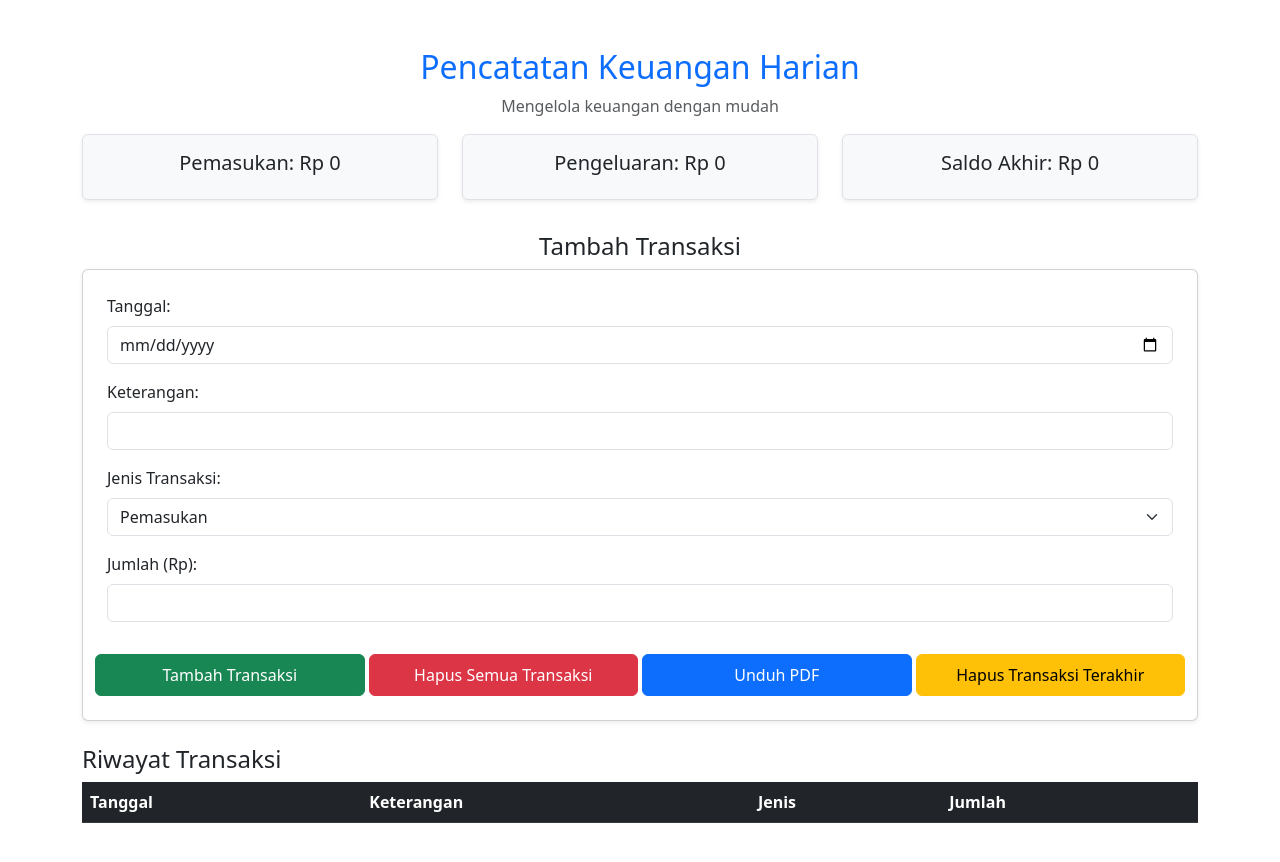
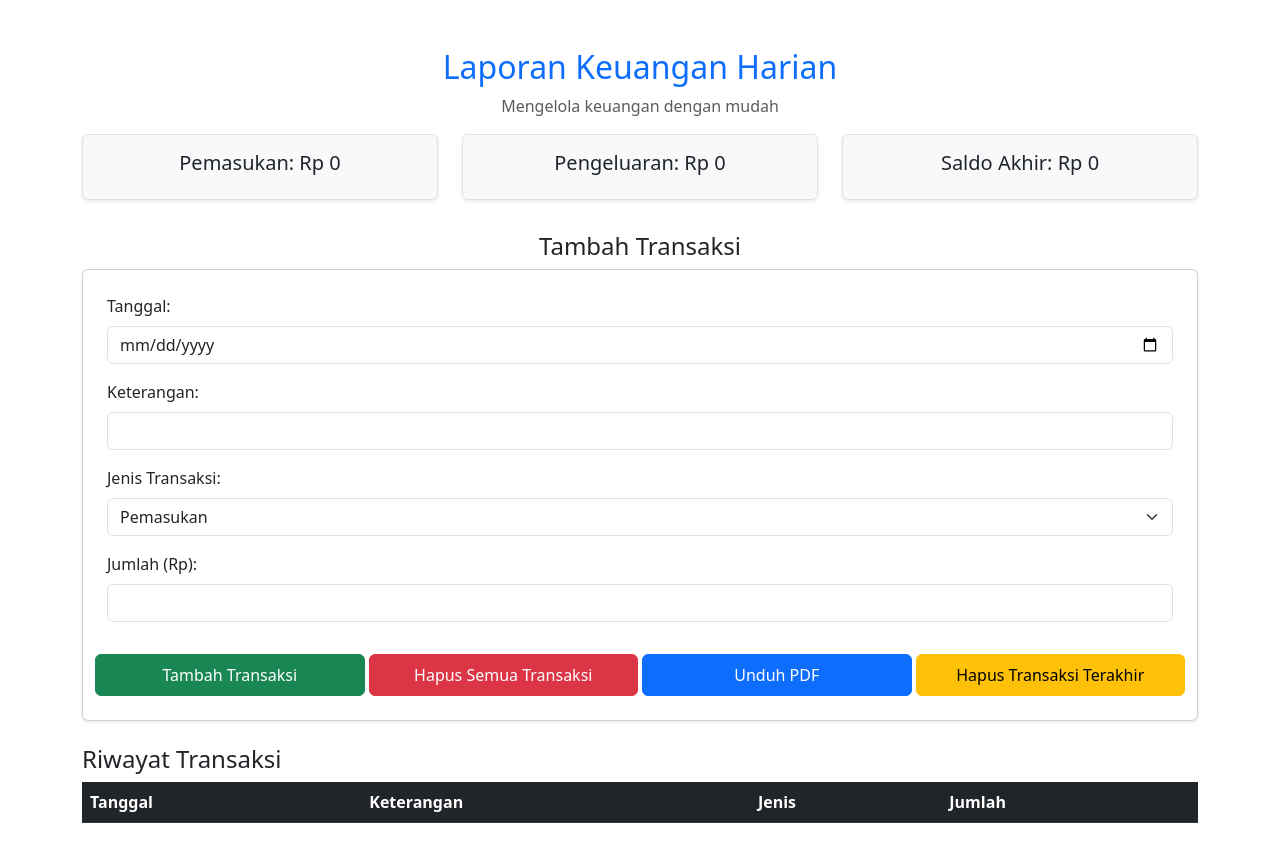
Before and after one commit to vionethalavega20/vionethalavega20.github.io, a plain HTML site: page WEBSITE LAPORAN KEUANGAN/index.html in a window 1280 px wide. Drawn offline with nearby package versions, Linux system fonts and the light colour scheme.

Commit message:
Update index.html

```diff
--- a/WEBSITE LAPORAN KEUANGAN/index.html
+++ b/WEBSITE LAPORAN KEUANGAN/index.html
@@ -8,7 +8,7 @@
 </head>
 <body class="container py-5">
 
-    <h2 class="text-center text-primary">Pencatatan Keuangan Harian</h2>
+    <h2 class="text-center text-primary">Laporan Keuangan Harian</h2>
     <p class="text-center text-muted">Mengelola keuangan dengan mudah</p>
 
     <div class="row text-center mb-4">
```
